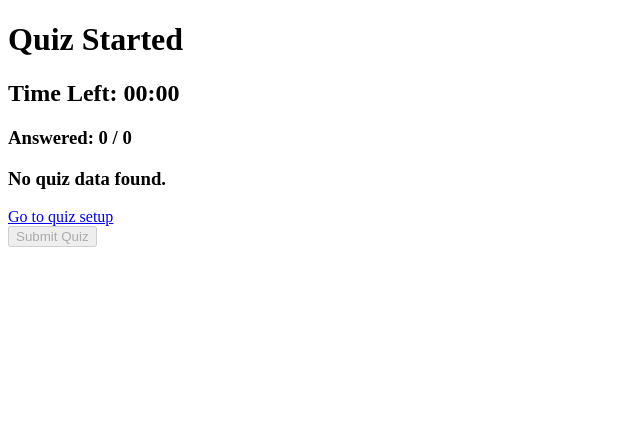
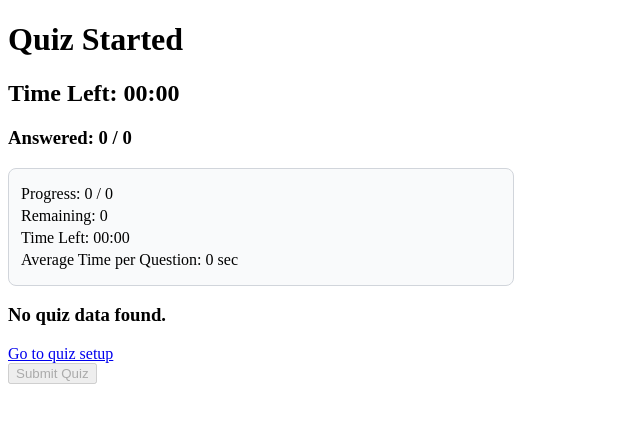
Before and after one commit to AyushNegi2809/quiz-app, a Flask app: page /quiz in a window 1280 px wide. Shown: the top 423 px of the page, without its empty margins (0-640 px from the left). Run offline with Flask 3, Linux system fonts and the light colour scheme.

Commit message:
feat: add smart progress panel and time-based warning system
- implemented real-time progress tracking (answered/remaining)
- added average time per question calculation
- introduced low-time warning for unanswered questions
- enhanced overall quiz intelligence without backend changes

```diff
--- a/static/js/quiz.js
+++ b/static/js/quiz.js
@@ -1,11 +1,29 @@
 (function () {
+    const LOW_TIME_THRESHOLD_SECONDS = 60;
+
     const container = document.getElementById("quizContainer");
     const form = document.getElementById("quizForm");
     const submitBtn = form ? form.querySelector("button[type='submit']") : null;
     const timerDisplay = document.getElementById("timerDisplay");
     const progressDisplay = document.getElementById("progress");
+    const panelProgress = document.getElementById("panelProgress");
+    const panelRemaining = document.getElementById("panelRemaining");
+    const panelTimeLeft = document.getElementById("panelTimeLeft");
+    const panelAvgTime = document.getElementById("panelAvgTime");
+    const timeWarning = document.getElementById("timeWarning");
 
-    if (!container || !form || !submitBtn || !timerDisplay || !progressDisplay) {
+    if (
+        !container ||
+        !form ||
+        !submitBtn ||
+        !timerDisplay ||
+        !progressDisplay ||
+        !panelProgress ||
+        !panelRemaining ||
+        !panelTimeLeft ||
+        !panelAvgTime ||
+        !timeWarning
+    ) {
         return;
     }
 
@@ -39,10 +57,50 @@
         timerDisplay.textContent = "Time Left: " + formatTime(session.timeRemaining);
     }
 
+    function calculateStats() {
+        const safeSession = session && typeof session === "object" ? session : {};
+        const questions = Array.isArray(safeSession.quiz) ? safeSession.quiz : [];
+        const userAnswers = safeSession.answers && typeof safeSession.answers === "object" ? safeSession.answers : {};
+        const totalQuestions = questions.length;
+        const answeredCount = Object.keys(userAnswers).length;
+        const remaining = Math.max(0, totalQuestions - answeredCount);
+        const timeRemaining = Math.max(0, Math.floor(safeSession.timeRemaining || 0));
+        const totalTime = Math.max(0, Math.floor(safeSession.totalTime || 0));
+        const timeSpent = Math.max(0, totalTime - timeRemaining);
+        const avgTime = answeredCount > 0 ? Math.round(timeSpent / answeredCount) : 0;
+
+        return {
+            totalQuestions: totalQuestions,
+            answeredCount: answeredCount,
+            remaining: remaining,
+            timeRemaining: timeRemaining,
+            totalTime: totalTime,
+            avgTime: avgTime
+        };
+    }
+
+    function checkTimeWarning(stats) {
+        if (stats.remaining > 0 && stats.timeRemaining <= LOW_TIME_THRESHOLD_SECONDS) {
+            timeWarning.style.display = "block";
+            timeWarning.textContent = "⚠ You have " + stats.remaining + " unanswered questions and less than 1 minute remaining.";
+            return;
+        }
+        timeWarning.style.display = "none";
+        timeWarning.textContent = "";
+    }
+
+    function updateProgressPanel() {
+        const stats = calculateStats();
+        panelProgress.textContent = "Progress: " + stats.answeredCount + " / " + stats.totalQuestions;
+        panelRemaining.textContent = "Remaining: " + stats.remaining;
+        panelTimeLeft.textContent = "Time Left: " + formatTime(stats.timeRemaining);
+        panelAvgTime.textContent = "Average Time per Question: " + stats.avgTime + " sec";
+        checkTimeWarning(stats);
+    }
+
     function updateProgressDisplay() {
-        const totalQuestions = session.quiz.length;
-        const answeredCount = Object.keys(session.answers).length;
-        progressDisplay.textContent = "Answered: " + answeredCount + " / " + totalQuestions;
+        const stats = calculateStats();
+        progressDisplay.textContent = "Answered: " + stats.answeredCount + " / " + stats.totalQuestions;
     }
 
     function renderEmptyState() {
@@ -50,6 +108,7 @@
         submitBtn.disabled = true;
         timerDisplay.textContent = "Time Left: 00:00";
         progressDisplay.textContent = "Answered: 0 / 0";
+        updateProgressPanel();
     }
 
     function getQuestionStatus(index) {
@@ -93,6 +152,7 @@
         SessionManager.updateSession({ currentQuestion: session.currentQuestion });
         renderQuestion();
         updateNavigationStyles();
+        updateProgressPanel();
     }
 
     function renderNavigationPanel() {
@@ -175,8 +235,11 @@
                 SessionManager.updateSession({ answers: session.answers });
                 updateProgressDisplay();
                 updateNavigationStyles();
+                updateProgressPanel();
             });
         });
+
+        updateProgressPanel();
     }
 
     function collectAnswersForSubmit() {
@@ -238,6 +301,7 @@
 
     function startTimer() {
         updateTimerDisplay();
+        updateProgressPanel();
 
         timerInterval = setInterval(function () {
             session.timeRemaining -= 1;
@@ -246,6 +310,7 @@
                 session.timeRemaining = 0;
                 SessionManager.updateSession({ timeRemaining: 0 });
                 updateTimerDisplay();
+                updateProgressPanel();
                 submitQuiz();
                 return;
             }
@@ -253,6 +318,7 @@
             // Persist every tick so countdown survives refreshes.
             SessionManager.updateSession({ timeRemaining: session.timeRemaining });
             updateTimerDisplay();
+            updateProgressPanel();
         }, 1000);
     }
 
@@ -299,6 +365,7 @@
     session.currentQuestion = clampQuestionIndex(session.currentQuestion, session.quiz.length);
     SessionManager.updateSession({ currentQuestion: session.currentQuestion });
 
+    updateProgressPanel();
     renderQuestion();
     renderNavigationPanel();
     updateNavigationStyles();
--- a/templates/quiz.html
+++ b/templates/quiz.html
@@ -4,11 +4,49 @@
     <meta charset="UTF-8">
     <meta name="viewport" content="width=device-width, initial-scale=1.0">
     <title>Quiz</title>
+    <style>
+        #smartPanel {
+            border: 1px solid #d1d5db;
+            background: #f9fafb;
+            border-radius: 8px;
+            padding: 12px;
+            margin: 10px 0 14px 0;
+            max-width: 480px;
+        }
+
+        #smartPanel p {
+            margin: 4px 0;
+        }
+
+        #timeWarning {
+            display: none;
+            margin-top: 10px;
+            padding: 8px 10px;
+            border: 1px solid #ef4444;
+            background: #fee2e2;
+            color: #b91c1c;
+            border-radius: 6px;
+            font-weight: 600;
+        }
+
+        @media (max-width: 640px) {
+            #smartPanel {
+                max-width: 100%;
+            }
+        }
+    </style>
 </head>
 <body>
     <h1>Quiz Started</h1>
     <h2 id="timerDisplay">Time Left: 00:00</h2>
     <h3 id="progress">Answered: 0 / 0</h3>
+    <section id="smartPanel">
+        <p id="panelProgress">Progress: 0 / 0</p>
+        <p id="panelRemaining">Remaining: 0</p>
+        <p id="panelTimeLeft">Time Left: 00:00</p>
+        <p id="panelAvgTime">Average Time per Question: 0 sec</p>
+        <div id="timeWarning"></div>
+    </section>
 
     <form id="quizForm">
         <div id="quizContainer"></div>
```
